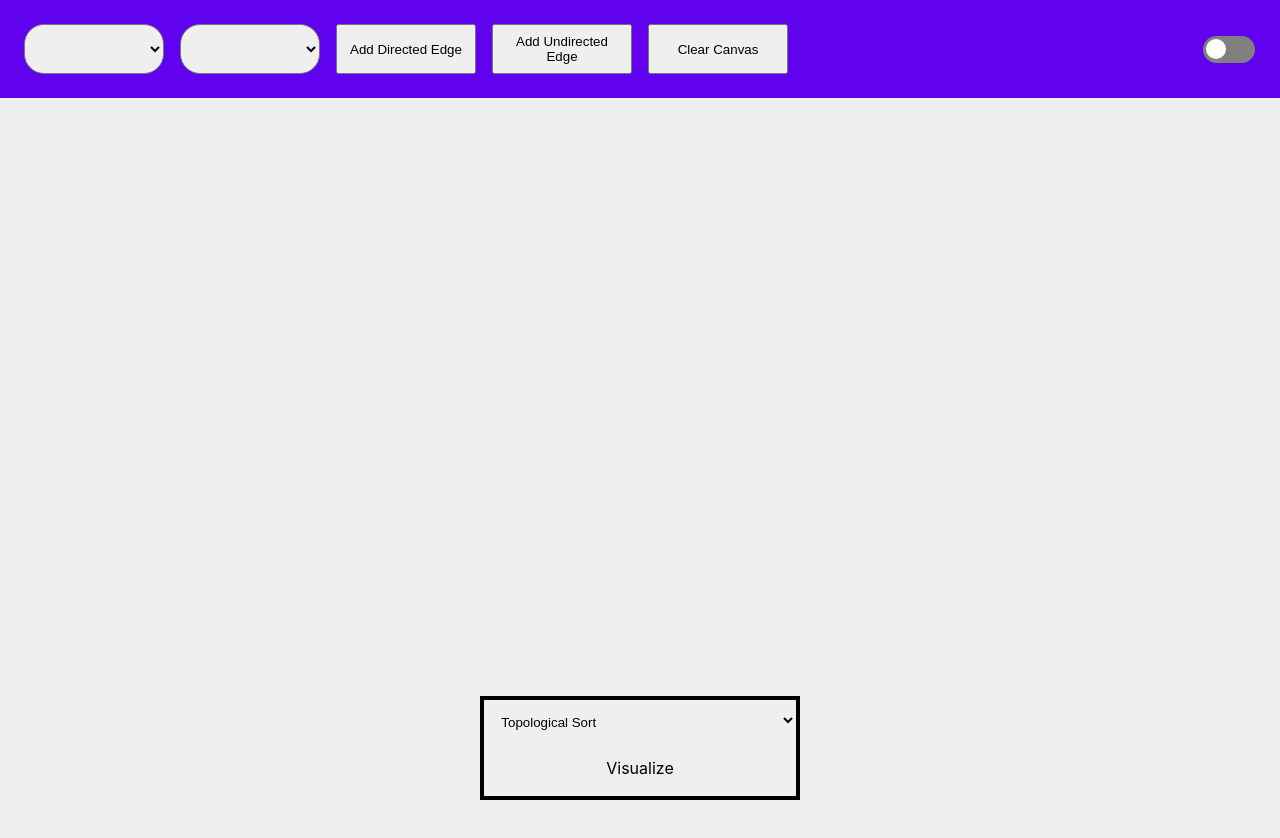
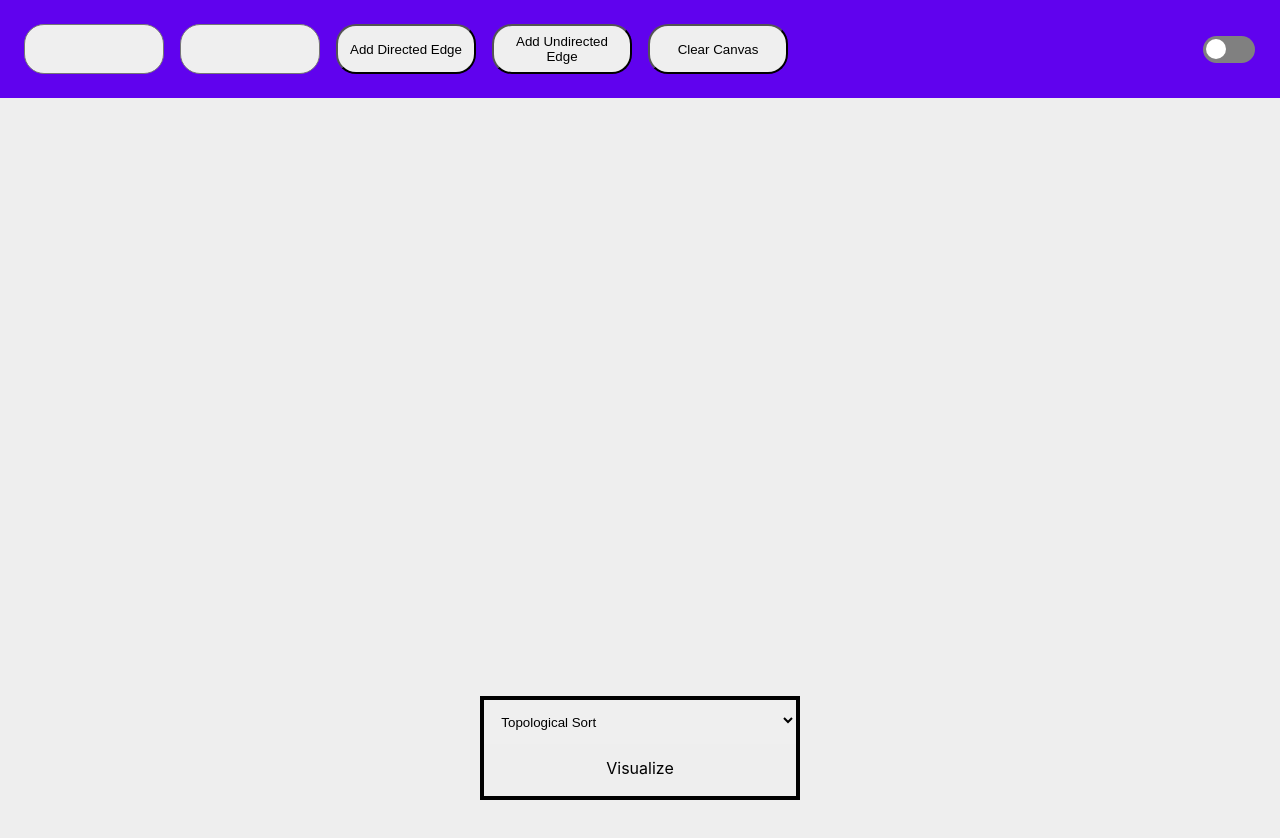
Before and after one commit to Jatinmanav/graph-algorithm-visualizer, a React (Create React App) app: page / in a window 1280 px wide. Shown: the top 838 px of the page. Built offline with nearby package versions, Linux system fonts and the light colour scheme.

Commit message:
update header

```diff
--- a/src/styles/Header.scss
+++ b/src/styles/Header.scss
@@ -32,6 +32,8 @@ $large: 1024px;
 
 .dropdown {
   border-radius: 20px;
+  appearance: none;
+  padding: 1em;
 }
 
 .dropdown:active,
@@ -66,6 +68,8 @@ $large: 1024px;
 }
 
 .header-button {
+  height: 50px;
+  border-radius: 20px;
   @media screen and (min-width: $medium) {
     min-width: 120px;
   }
```
Also changed, not shown: src/components/Dropdown.tsx (added, +10 -0 lines).
